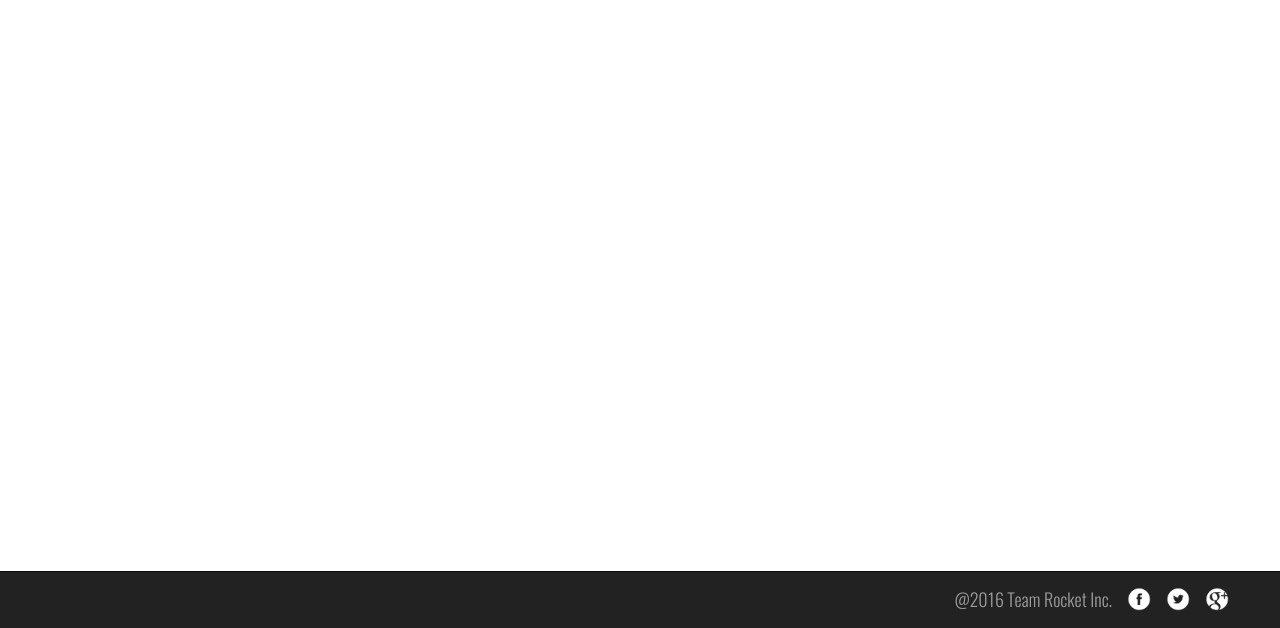
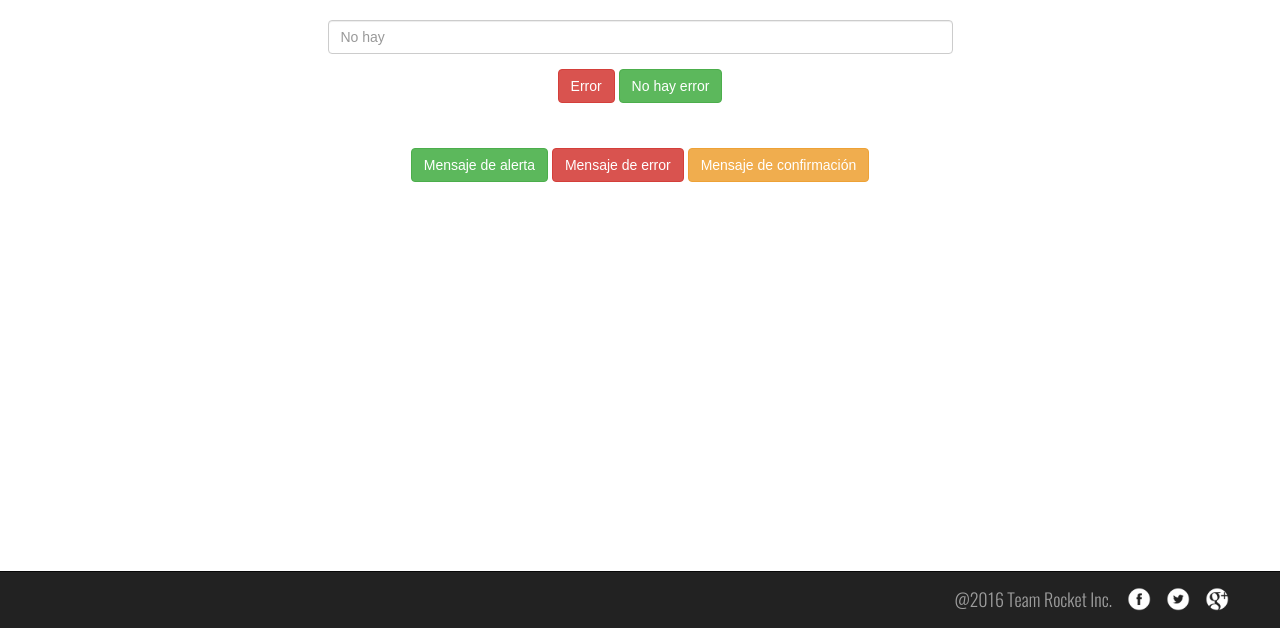
Before and after one commit to haliasecas/SGCE, a PHP site: page /model.html in a window 1280 px wide. Shown: the part 172-800 px from the top of the page. Run offline with PHP 8.4, Linux system fonts and the light colour scheme.

Commit message:
Botones para mensajes 	modified:   Vista/InformesySugerencias.php 	modified:   Vista/RecuperarC.php 	modified:   model.html

```diff
--- a/Vista/InformesySugerencias.php
+++ b/Vista/InformesySugerencias.php
@@ -96,7 +96,7 @@
 					<p><strong class="text-success">Todos los campos son obligatorios.</strong>
 					La respuesta a su pregunta o sugerencia llegará directamente al correo que<br>nos proporcione.</p><br>
 
-					<div class="form-group ">
+					<div class="form-group">
 						<label  for="email" class="control-label col-md-2">Correo Electrónico</label>
 						<div class="col-md-10">
 							<input type="text" class="form-control" id="" placeholder="ejemplo@dominio.com">
@@ -131,7 +131,7 @@
 
 					<div class="form-group">
 						<div class="col-lg-10 col-lg-offset-2" align="right">
-							<button type="submit" class="btn btn-success">ENVIAR</button>
+							<button type="submit" class="btn btn-success" style="width: 150px;">ENVIAR</button>
 						</div>
 					</div>
 				</form>
--- a/Vista/RecuperarC.php
+++ b/Vista/RecuperarC.php
@@ -101,7 +101,7 @@
 				    <div class="form-group">
 				      <label class="control-label col-sm-2" for="email">Correo electrónico:</label>
 				      <div class="col-sm-10">
-				        <input type="email" class="form-control" id="email" placeholder="ejemplo@dominio.com">
+				        <input type="text" class="form-control" id="email" placeholder="ejemplo@dominio.com">
 				      </div>
 				    </div>
 				    <div class="form-group text-right">
--- a/model.html
+++ b/model.html
@@ -7,6 +7,7 @@
 		<script type="text/javascript" src="./Scr/bootstrap.js"></script>
 		<script type="text/javascript" src="./Scr/bootstrap-datetimepicker.js"></script>
 		<link type="text/css" rel="stylesheet" href="./Css/bootstrap.css">
+		<link type="text/css" rel="stylesheet" href="../Css/modals.css">
 		<meta name="viewport" content="width=device-width, initial-scale=1">
 		<style type="text/css">
 			@font-face{
@@ -38,6 +39,7 @@
 			<img class="img-head" src="./Img/logoIPNGris.png" style="float:right; padding-top:15px; padding-right:15px;">
 		</div>
 
+		<!-- Nav de arriba -->
 		<nav class="navbar navbar-inverse navbar-static-top" style="height:84px;" id="top-bar">
 			<div class="container-fluid" style="padding-left:51px; padding-right:51px;">
 				<div class="navbar-header">
@@ -85,10 +87,96 @@
 			</div>
 		</nav>
 
+		<!-- Mensajes bajo el campo -->
 		<div class="container-fluid" style="padding-bottom:57px;" id="main-content">
-
+			<div class="col-md-6 col-md-offset-3">
+				<form class="form-horizontal">
+					<div class="form-group" id="usuario">
+						<input type="text" class="form-control" placeholder="No hay">
+						<span id="user01" class=""></span>
+						<span id="user02" class="text-center help-block hidden"></span>
+					</div>
+					<div class="form-group text-center">
+						<a class="btn btn-danger" onclick="ponerError();">Error</a>
+						<a class="btn btn-success" onclick="quitarError();">No hay error</a>
+					</div>
+				</form>
+			</div>
+			<div class="col-md-12 text-center" style="padding-top: 30px;">
+				<a class="btn btn-success" data-toggle="modal" data-target="#exitoso">Mensaje de alerta</a>
+				<a class="btn btn-danger" data-toggle="modal" data-target="#error">Mensaje de error</a>
+				<a class="btn btn-warning" data-toggle="modal" data-target="#confirmacion">Mensaje de confirmación</a>
+			</div>
 		</div>
 
+		<script type="text/javascript">
+			function ponerError() {
+				$("#usuario").addClass("has-error has-feedback");
+				$("#user01").attr("class", "glyphicon glyphicon-remove form-control-feedback");
+				$("#user02").text("Algún mensaje de error");
+				$("#user02").removeClass("hidden");
+			}
+
+			function quitarError() {
+				$("#usuario").removeClass("has-error has-feedback");
+				$("#user01").attr("class", "hidden");
+				$("#user02").addClass("hidden");
+			}
+		</script>
+
+		<!-- Mensaje de alerta -->
+		<div class="modal fade" data-keyboard="false" data-backdrop="static" id="exitoso" role="dialog">
+			<div class="modal-dialog">
+				<div class="modal-content">
+					<div class="modal-header modal-has-success">
+						<h4 class="modal-title">Mensaje de alerta</h4>
+					</div>
+					<div class="modal-body">
+						<p>Algo ha sido exitoso.</p>
+					</div>
+					<div class="modal-footer">
+						<button type="button" class="btn btn-success" data-dismiss="modal">Aceptar</button>
+					</div>
+				</div>
+			</div>
+		</div>
+
+		<!-- Mensaje de error -->
+		<div class="modal fade" data-keyboard="false" data-backdrop="static" id="error" role="dialog">
+			<div class="modal-dialog">
+				<div class="modal-content">
+					<div class="modal-header modal-has-error">
+						<h4 class="modal-title">Mensaje de error</h4>
+					</div>
+					<div class="modal-body">
+						<p>Algo salió mal.</p>
+					</div>
+					<div class="modal-footer">
+						<button type="button" class="btn btn-danger" data-dismiss="modal">Aceptar</button>
+					</div>
+				</div>
+			</div>
+		</div>
+
+		<!-- Mensaje de confirmación -->
+		<div class="modal fade" data-keyboard="false" data-backdrop="static" id="confirmacion" role="dialog">
+			<div class="modal-dialog">
+				<div class="modal-content">
+					<div class="modal-header modal-has-warning">
+						<h4 class="modal-title">Mensaje de confirmación</h4>
+					</div>
+					<div class="modal-body">
+						<p>¿Seguro que desea...?.</p>
+					</div>
+					<div class="modal-footer">
+						<button type="button" class="btn btn-warning" data-dismiss="modal">Cancelar</button>
+						<button type="button" class="btn btn-warning" onclick="location.reload()" data-dismiss="modal">Aceptar</button>
+					</div>
+				</div>
+			</div>
+		</div>
+
+		<!-- Nav de abajo -->
 		<nav class="navbar navbar-inverse navbar-fixed-bottom" id="bottom-bar">
 			<div class="container-fluid" style="padding-right:51px;">
 				<div class="navbar-header">
```
